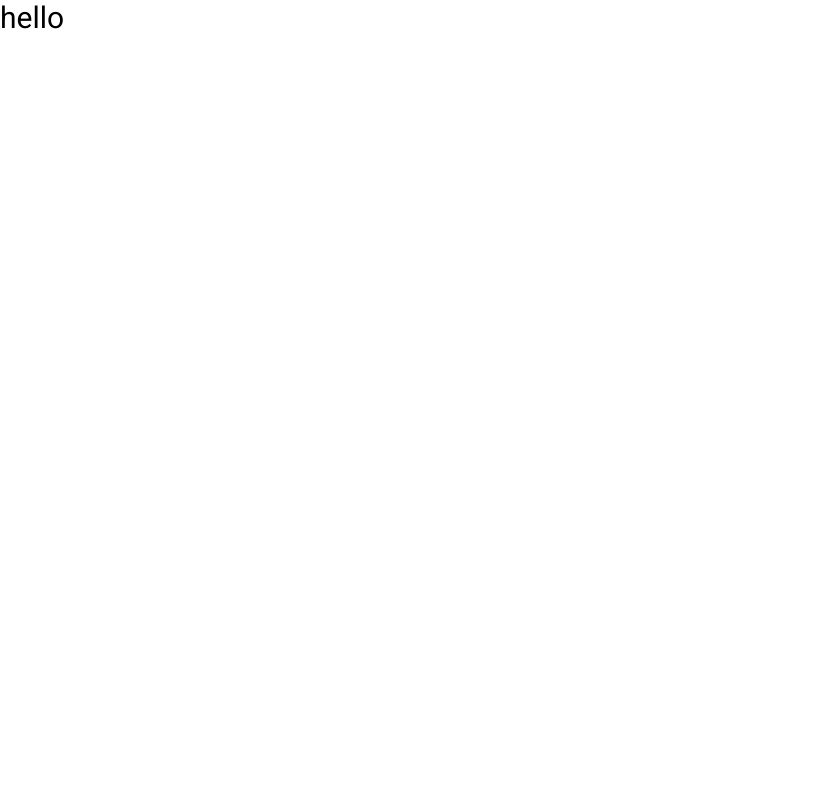
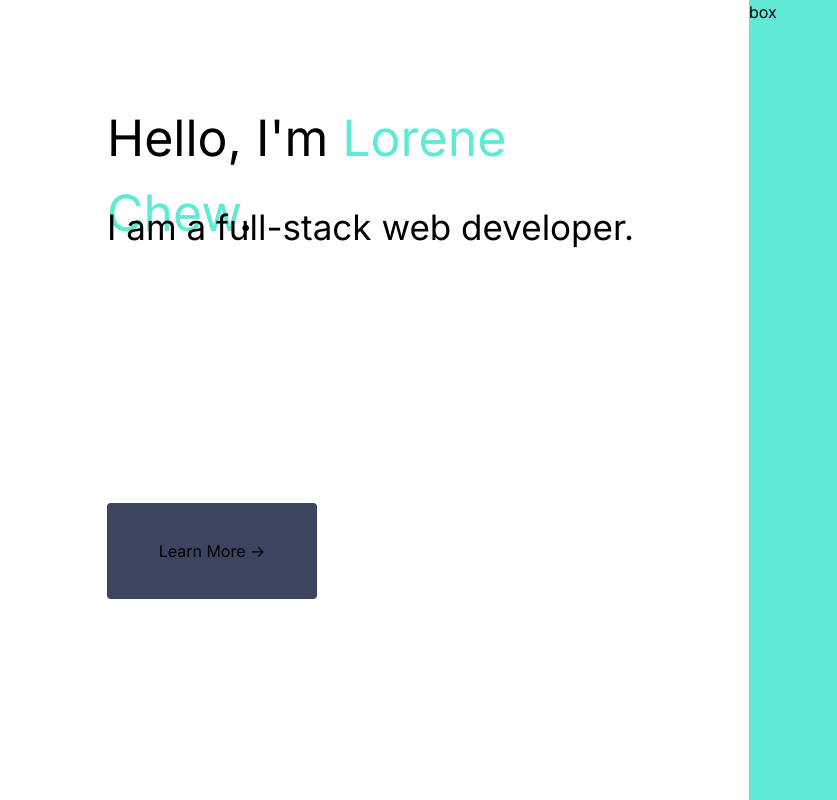
Before and after one commit to L-Chew/Personal-Portfolio, a React app: page / in a window 1280 px wide. Shown: the whole page, without its empty margins (0-837 px from the left). Built offline with nearby package versions, Linux system fonts and the light colour scheme; the HTML template or start-up script is replaced by a standard one.

Commit message:
Hero: created grid layout; still need to work on adding accent background and image; added fonts to tailwind config

```diff
--- a/client/src/Components/App.jsx
+++ b/client/src/Components/App.jsx
@@ -1,9 +1,10 @@
 import React from 'react';
+import Hero from './Hero.jsx';
 
 const App = () => {
   return (
     <>
-      <div className='text-3xl font-roboto'>hello</div>
+      <Hero />
     </>
   )
 }
--- a/client/src/Components/Hero.jsx
+++ b/client/src/Components/Hero.jsx
@@ -1,12 +1,22 @@
 import React from 'react';
-
 
 const Hero = () => {
   return (
-    <>
-      <div>
-
+    <div className='w-screen'>
+      <div className='grid grid-rows-8 grid-cols-12 gap-1 h-screen content-center'>
+        <div className='row-start-2 col-span-5 col-start-2 text-[50px]'>
+          Hello, I'm <span className='text-[#5EEAD4]'>Lorene Chew</span>.
+        </div>
+        <div className='row-start-3 row-span-2 col-span-5 col-start-2 text-[35px]'>
+          I am a full-stack web developer.
+        </div>
+        <button className='row-start-6 col-span-2 col-start-2 rounded bg-[#3B4560]'>
+          {`Learn More ->`}
+        </button>
+        <div className='bg-[#5EEAD4] row-span-8 col-end-13 col-span-5'>box</div>
       </div>
-    </>
+    </div>
   )
 }
+
+export default Hero;
--- a/client/src/styles.css
+++ b/client/src/styles.css
@@ -1,5 +1,10 @@
 @import url('https://fonts.googleapis.com/css2?family=Roboto:ital,wght@0,100;0,300;0,400;0,500;0,700;0,900;1,100;1,300;1,400;1,500;1,700;1,900&display=swap');
+@import url('https://fonts.googleapis.com/css2?family=Inter:wght@100;200;300;400;500;600;700;800;900&family=Roboto:ital,wght@0,100;0,300;0,400;0,500;0,700;0,900;1,100;1,300;1,400;1,500;1,700;1,900&display=swap');
 
 @tailwind base;
 @tailwind components;
 @tailwind utilities;
+
+* > * {
+  font-family: 'Inter'
+}
--- a/tailwind.config.js
+++ b/tailwind.config.js
@@ -6,7 +6,8 @@ module.exports = {
   theme: {
     extend: {
       fontFamily: {
-        'roboto': ['Roboto']
+        'Roboto': ['Roboto'],
+        'Inter': ['Inter']
       }
     },
   },
```
